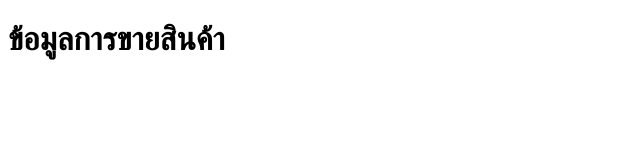
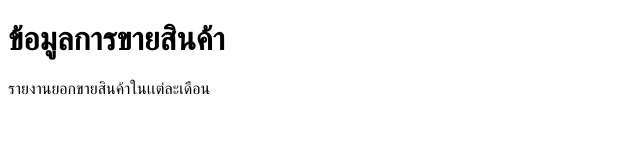
Before and after one commit to nattawanphannawut/moo-project, a plain HTML site: page index.html in a window 1280 px wide. Shown: the whole page, without its empty margins (0-640 px from the left). Drawn offline with Linux system fonts and the light colour scheme.

Commit message:
add report sale

```diff
--- a/index.html
+++ b/index.html
@@ -8,5 +8,6 @@
 </head>
 <body>
   <h1>ข้อมูลการขายสินค้า</h1>
+  <p>รายงานยอกขายสินค้าในเเต่ละเดือน</p>
 </body>
 </html>
```
